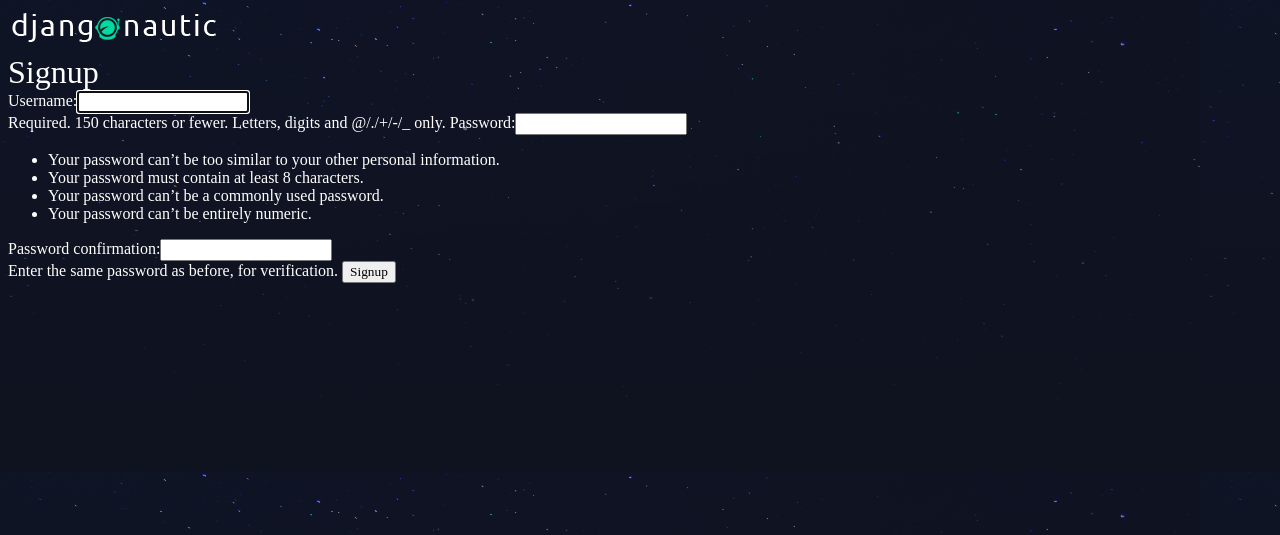
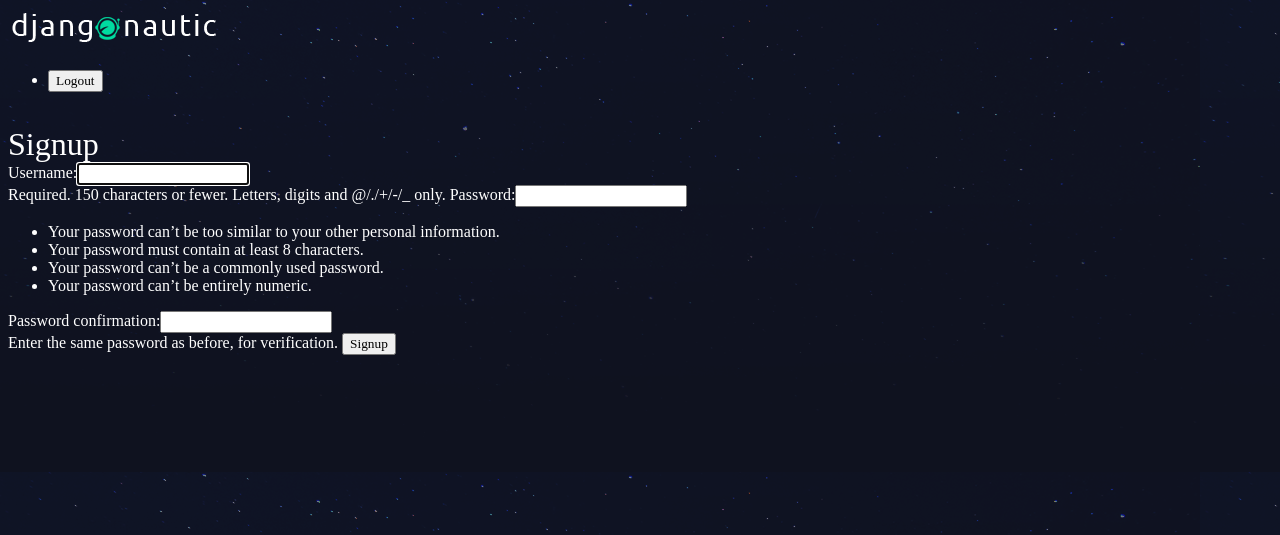
Before and after one commit to moltubaer/HS-DevOps, a Django app: page /accounts/signup/ in a window 1280 px wide. Shown: the top 535 px of the page. Run offline with Django 3.2, Linux system fonts and the light colour scheme.

Commit message:
Lesson 23 - logging users out

```diff
--- a/djangonautic/accounts/urls.py
+++ b/djangonautic/accounts/urls.py
@@ -6,4 +6,5 @@ app_name = 'accounts'
 urlpatterns = [
     url(r'^signup/$', views.signup_view, name="signup"),
     url(r'^login/$', views.login_view, name="login"),
+    url(r'^logout/$', views.logout_view, name="logout"),
 ]
--- a/djangonautic/accounts/views.py
+++ b/djangonautic/accounts/views.py
@@ -1,6 +1,6 @@
 from django.shortcuts import redirect, render
 from django.contrib.auth.forms import AuthenticationForm, UserCreationForm
-from django.contrib.auth import login
+from django.contrib.auth import login, logout
 
 def signup_view(request):
     if request.method == 'POST':
@@ -25,3 +25,8 @@ def login_view(request):
     else:
         form = AuthenticationForm()
     return render(request, 'accounts/login.html', {'form':form})
+
+def logout_view(request):
+    if request.method == 'POST':
+        logout(request)
+        return redirect('articles:list')
--- a/djangonautic/templates/base_layout.html
+++ b/djangonautic/templates/base_layout.html
@@ -9,6 +9,17 @@
     <body>
         <header class="wrapper">
             <h1><a href="{% url 'articles:list' %}"><img src="{% static 'logo.png' %}" alt="djangonautic" /></a></h1>
+            <nav>
+                <ul>
+                    <li>
+                        <form class="logout-link" action="{% url 'accounts:logout' %}" method="post">
+                            {% csrf_token %}
+                            <button type="submit">Logout</button>
+                        </form>
+                    </li>
+                </ul>
+            </nav>
+            <br>
         </header>
         <div class="wrapper">
             {% block content %}
```
Also changed, not shown: djangonautic/db.sqlite3.
